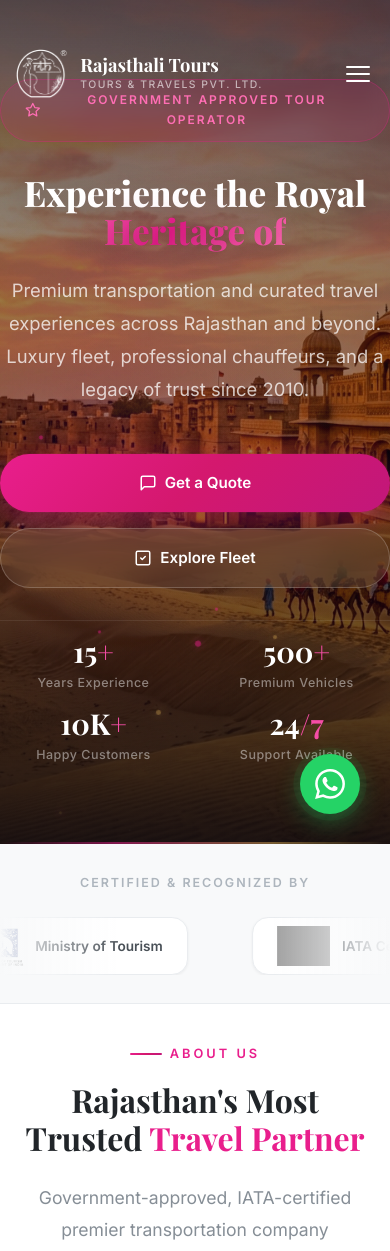
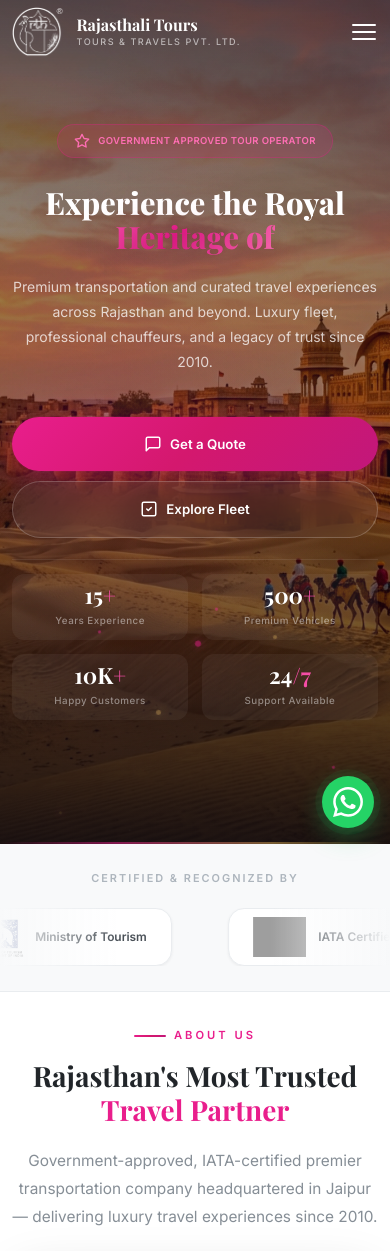
Before and after one commit to KartikSharma4448/Rajasthali-website, a Node server app: page / in a window 390 px wide. Shown: the top 1251 px of the page. Run offline with Node 20, Linux system fonts and the light colour scheme; some web fonts are replaced; grey boxes are pictures that could not be loaded.

Commit message:
Make website layout responsive for mobile devices
Improve mobile responsiveness across the website by adjusting CSS for various screen sizes, including navigation, hero section, grids, and interactive elements.

Replit-Commit-Author: Agent
Replit-Commit-Session-Id: 6f578cc1-ecd4-4bc3-a8c9-ccba938e8966
Replit-Commit-Checkpoint-Type: full_checkpoint
Replit-Commit-Event-Id: 5d797149-5728-497c-9943-7e945277fd6a
Replit-Commit-Screenshot-Url: https://storage.googleapis.com/screenshot-production-us-central1/fc33504a-6962-4772-9f97-dfd546321a96/6f578cc1-ecd4-4bc3-a8c9-ccba938e8966/OiHqPSq
Replit-Helium-Checkpoint-Created: true

```diff
--- a/public/css/style.css
+++ b/public/css/style.css
@@ -2344,6 +2344,13 @@ button { cursor: pointer; border: none; background: none; font-family: inherit;
 /* ============================================
    RESPONSIVE DESIGN
    ============================================ */
+
+/* ---- 1280px and below: tighten container ---- */
+@media (max-width: 1280px) {
+  .container { max-width: 1120px; }
+}
+
+/* ---- Tablet/medium (max 1024px) ---- */
 @media (max-width: 1024px) {
   .services-grid { grid-template-columns: repeat(2, 1fr); }
   .service-card.wide { grid-column: span 2; }
@@ -2353,144 +2360,225 @@ button { cursor: pointer; border: none; background: none; font-family: inherit;
   .gallery-grid { grid-template-columns: repeat(2, 1fr); grid-template-rows: auto; }
   .gallery-item:nth-child(1) { grid-column: span 2; }
   .footer-grid { grid-template-columns: repeat(2, 1fr); }
-}
-
+  .contact-grid { grid-template-columns: 1fr 1fr; gap: var(--space-xl); }
+  .about-bento { grid-template-columns: 1fr 1fr; gap: var(--space-2xl); }
+}
+
+/* ---- Mobile (max 768px) ---- */
 @media (max-width: 768px) {
-  .container { padding: 0 var(--space-md); }
-  .section-padding { padding: 2rem 0; }
-
+  /* Base */
+  html { font-size: 15px; }
+  .container { padding: 0 1rem; }
+  .section-padding { padding: 2.5rem 0; }
+
+  /* Top bar — hidden on mobile */
   .top-bar { display: none; }
 
-  .nav-toggle { display: flex; }
-
+  /* Navbar — sits at top when top-bar is gone */
+  .navbar { top: 0; }
+  .navbar .container { height: 64px; }
+
+  /* Hamburger toggle */
+  .nav-toggle {
+    display: flex;
+    padding: 8px;
+    margin: -8px;
+    min-width: 44px;
+    min-height: 44px;
+    align-items: center;
+    justify-content: center;
+  }
+
+  /* Mobile drawer */
   .nav-links {
     position: fixed;
     top: 0;
     right: -100%;
-    width: 80%;
-    max-width: 360px;
+    width: 82%;
+    max-width: 320px;
     height: 100vh;
+    height: 100dvh;
     background: var(--white);
     flex-direction: column;
-    padding: 80px 32px 32px;
+    padding: 80px 24px 40px;
     gap: 4px;
-    box-shadow: -10px 0 40px rgba(0, 0, 0, 0.1);
-    transition: right var(--duration-normal) var(--ease-out);
-    z-index: 1000;
+    box-shadow: -8px 0 48px rgba(0,0,0,0.18);
+    transition: right 0.35s cubic-bezier(0.25,0.46,0.45,0.94);
+    z-index: 1001;
     align-items: stretch;
+    overflow-y: auto;
   }
-
-  .nav-links.active {
-    right: 0;
-  }
+  .nav-links.active { right: 0; }
 
   .nav-link {
     padding: 14px 16px;
     border-radius: var(--radius-md);
     font-size: 1rem;
+    font-weight: 500;
     color: var(--gray-800) !important;
+    min-height: 44px;
+    display: flex;
+    align-items: center;
   }
-
   .nav-link:hover,
   .nav-link.active {
     color: var(--brand-pink) !important;
     background: rgba(233, 30, 140, 0.06) !important;
   }
-
   .nav-cta {
-    text-align: center;
+    background: var(--gradient-brand) !important;
+    color: var(--white) !important;
     justify-content: center;
-    margin-top: var(--space-md);
+    margin-top: 8px;
+    border-radius: var(--radius-full) !important;
+    box-shadow: var(--shadow-brand);
   }
 
+  /* Mobile overlay backdrop */
   .mobile-overlay {
     position: fixed;
     inset: 0;
-    background: rgba(0, 0, 0, 0.5);
-    z-index: 999;
+    background: rgba(0, 0, 0, 0.55);
+    z-index: 1000;
     opacity: 0;
     visibility: hidden;
-    transition: all var(--duration-normal);
+    transition: opacity 0.35s, visibility 0.35s;
   }
-
   .mobile-overlay.active {
     opacity: 1;
     visibility: visible;
   }
 
-  .hero-content { padding: var(--space-3xl) 0; }
-  .hero-title { font-size: 2.2rem; }
+  /* Hero */
+  .hero-content { padding: 100px 0 48px; }
+  .hero-title { font-size: clamp(1.9rem, 7vw, 2.6rem); }
+  .hero-description { font-size: 1rem; }
+  .hero-badge { font-size: 0.68rem; padding: 8px 16px; }
   .hero-stats {
     display: grid !important;
     grid-template-columns: repeat(2, 1fr) !important;
-    gap: var(--space-md) !important;
-    margin-top: var(--space-xl) !important;
-    padding-top: var(--space-md) !important;
+    gap: 1rem !important;
+    margin-top: 1.5rem !important;
+    padding-top: 1rem !important;
   }
   .hero-stat {
-    padding: 0 !important;
+    padding: 0.75rem !important;
+    background: rgba(255,255,255,0.05);
+    border-radius: var(--radius-md);
   }
-  .hero-stat:not(:last-child)::after {
-    display: none !important;
-  }
-  .hero-stat .number { font-size: 1.8rem; }
-
-  .about-bento { grid-template-columns: 1fr; gap: var(--space-2xl); }
-  .about-bento-image img { height: 320px; }
+  .hero-stat:not(:last-child)::after { display: none !important; }
+  .hero-stat .number { font-size: 1.6rem; }
+  .hero-stat .label { font-size: 0.7rem; }
+  .hero-actions { gap: 10px; }
+  .hero-scroll-indicator { display: none; }
+
+  /* About */
+  .about-bento { grid-template-columns: 1fr; gap: 2rem; }
+  .about-bento-image img { height: 280px; }
   .about-experience-badge {
-    bottom: 10px !important;
-    right: 10px !important;
-    width: 110px !important;
-    height: 110px !important;
+    bottom: 12px !important;
+    right: 12px !important;
+    width: 100px !important;
+    height: 100px !important;
     border-width: 2px !important;
   }
-  .about-experience-badge .years {
-    font-size: 1.8rem !important;
-  }
-  .about-experience-badge .text {
-    font-size: 0.55rem !important;
-  }
-  .about-mini-stats { grid-template-columns: 1fr; gap: var(--space-sm); }
-  .about-cta-row { flex-direction: column; align-items: stretch; gap: var(--space-md); }
+  .about-experience-badge .years { font-size: 1.6rem !important; }
+  .about-experience-badge .text { font-size: 0.52rem !important; }
+  .about-mini-stats { grid-template-columns: repeat(2, 1fr); gap: 0.5rem; }
+  .about-cta-row { flex-direction: column; align-items: stretch; gap: 0.75rem; }
   .about-phone-link { justify-content: center; }
 
+  /* Services */
   .services-grid { grid-template-columns: 1fr; }
   .service-card.wide {
     grid-column: span 1 !important;
     flex-direction: column !important;
     align-items: flex-start !important;
-    gap: var(--space-md) !important;
+    gap: 1rem !important;
   }
-  .service-card.wide .service-icon {
-    margin-bottom: var(--space-md) !important;
+  .service-card.wide .service-icon { margin-bottom: 0.5rem !important; }
+  .service-card.wide .service-arrow { margin-top: 0.75rem !important; align-self: flex-start !important; }
+
+  /* Fleet */
+  .fleet-grid { grid-template-columns: 1fr; }
+  .fleet-card-image { height: 200px; }
+
+  /* Why/Bento */
+  .why-bento { grid-template-columns: 1fr; }
+  .why-bento-card { flex-direction: column; align-items: flex-start; gap: 0.75rem; }
+
+  /* Certifications */
+  .cert-grid { grid-template-columns: repeat(2, 1fr); }
+  .cert-card { padding: 1rem; }
+  .cert-card img { height: 56px; }
+
+  /* Gallery */
+  .gallery-grid { grid-template-columns: 1fr; grid-template-rows: auto; }
+  .gallery-item { height: 220px; }
+  .gallery-item:nth-child(1) { grid-column: span 1; height: 260px; }
+
+  /* Stats/Counter */
+  .counter-grid { grid-template-columns: repeat(2, 1fr); gap: 1rem; }
+  .counter-item .count { font-size: 2rem; }
+
+  /* Testimonials */
+  .testimonial-card {
+    min-width: calc(100vw - 48px);
+    width: calc(100vw - 48px);
   }
-  .service-card.wide .service-arrow {
-    margin-top: var(--space-md) !important;
-    align-self: flex-start !important;
-    margin-left: 0 !important;
-  }
-  .fleet-grid { grid-template-columns: 1fr; }
-  .why-bento { grid-template-columns: 1fr; }
-  .why-bento-card { flex-direction: column; align-items: flex-start; gap: var(--space-md); }
-  .cert-grid { grid-template-columns: repeat(2, 1fr); }
-  .gallery-grid { grid-template-columns: 1fr; grid-template-rows: auto; }
-  .gallery-item:nth-child(1) { grid-column: span 1; }
-
-  .counter-grid { grid-template-columns: repeat(2, 1fr); gap: var(--space-lg); }
-  .counter-item .count { font-size: 2.2rem; }
-
-  .contact-grid { grid-template-columns: 1fr; }
+
+  /* Contact */
+  .contact-grid { grid-template-columns: 1fr; gap: 1.5rem; }
   .form-row { grid-template-columns: 1fr !important; }
-
-  .testimonial-card { min-width: calc(100% - 16px); }
-
-  .footer-grid { grid-template-columns: 1fr; gap: var(--space-xl); }
-  .footer-bottom { flex-direction: column; gap: var(--space-md); text-align: center; }
-}
-
+  .contact-form { padding: 1.5rem; }
+
+  /* CTA section */
+  .cta-section::before { width: 100%; height: 100%; }
+  .cta-actions { flex-direction: column; align-items: center; }
+  .cta-actions .btn { width: 100%; max-width: 320px; justify-content: center; }
+
+  /* Map */
+  .map-section iframe { height: 300px; }
+
+  /* Footer */
+  .footer-grid { grid-template-columns: 1fr; gap: 2rem; }
+  .footer-bottom { flex-direction: column; gap: 0.75rem; text-align: center; }
+  .footer-bottom-links { flex-wrap: wrap; justify-content: center; }
+
+  /* Floating buttons */
+  .whatsapp-float { bottom: 16px; right: 16px; width: 52px; height: 52px; }
+  .back-to-top { bottom: 80px; right: 16px; width: 40px; height: 40px; }
+}
+
+/* ---- Small mobile (max 480px) ---- */
 @media (max-width: 480px) {
+  html { font-size: 14px; }
+  .container { padding: 0 0.875rem; }
+  .section-padding { padding: 2rem 0; }
+
+  /* Hero */
+  .hero-title { font-size: clamp(1.7rem, 8vw, 2.2rem); }
   .hero-actions { flex-direction: column; }
   .hero-actions .btn { width: 100%; justify-content: center; }
+  .hero-badge { letter-spacing: 0.04em; }
+
+  /* Certifications */
+  .cert-grid { grid-template-columns: repeat(2, 1fr); gap: 0.75rem; }
+  .cert-card { padding: 0.75rem 0.5rem; }
+
+  /* About */
+  .about-mini-stats { grid-template-columns: 1fr 1fr; }
+
+  /* Form */
   .form-row { grid-template-columns: 1fr; }
-  .cert-grid { grid-template-columns: 1fr; }
-}
+
+  /* Contact */
+  .contact-card { padding: 0.875rem; }
+
+  /* Footer */
+  .footer-social { flex-wrap: wrap; }
+
+  /* Gallery */
+  .gallery-item { height: 180px; }
+  .gallery-item:nth-child(1) { height: 220px; }
+}
```
